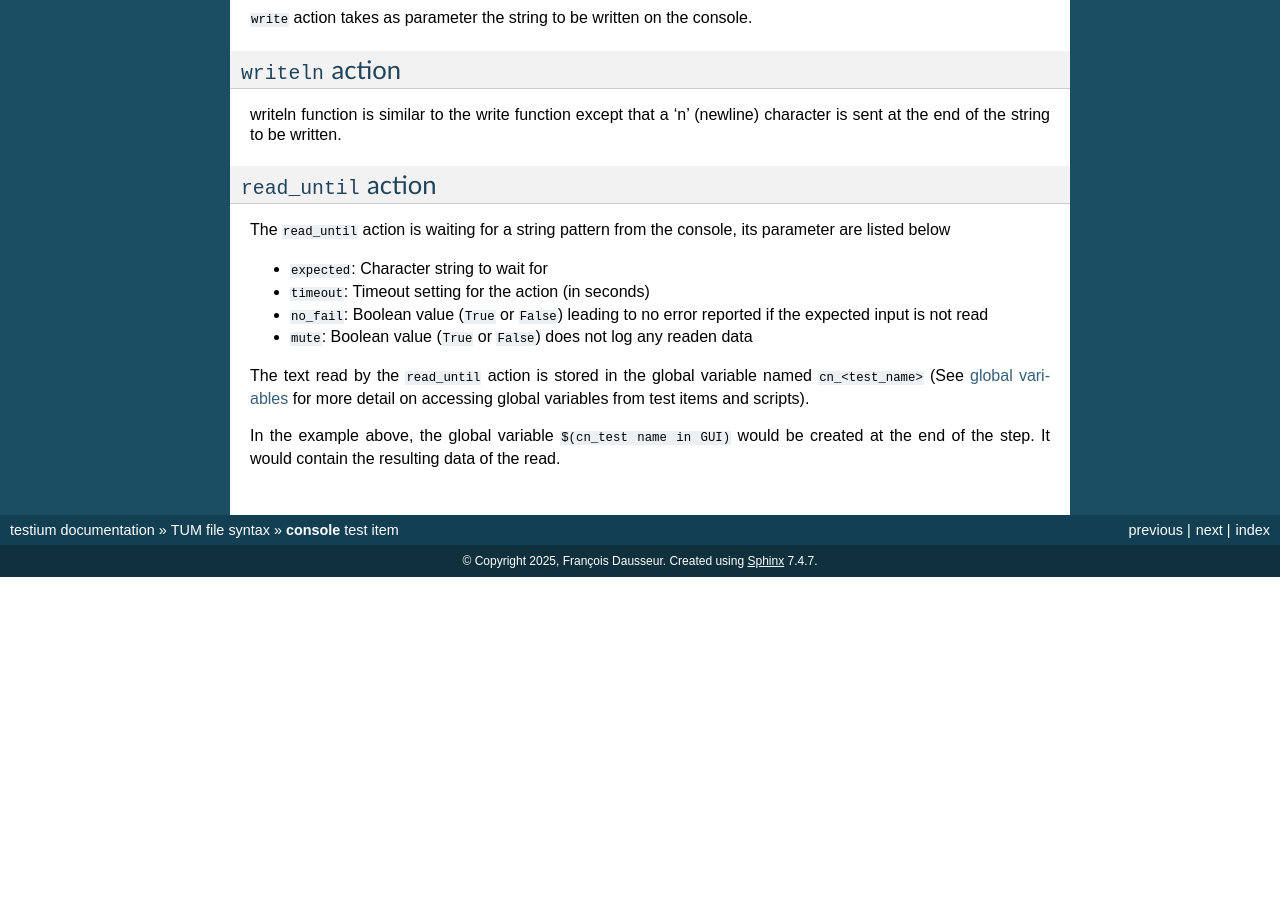
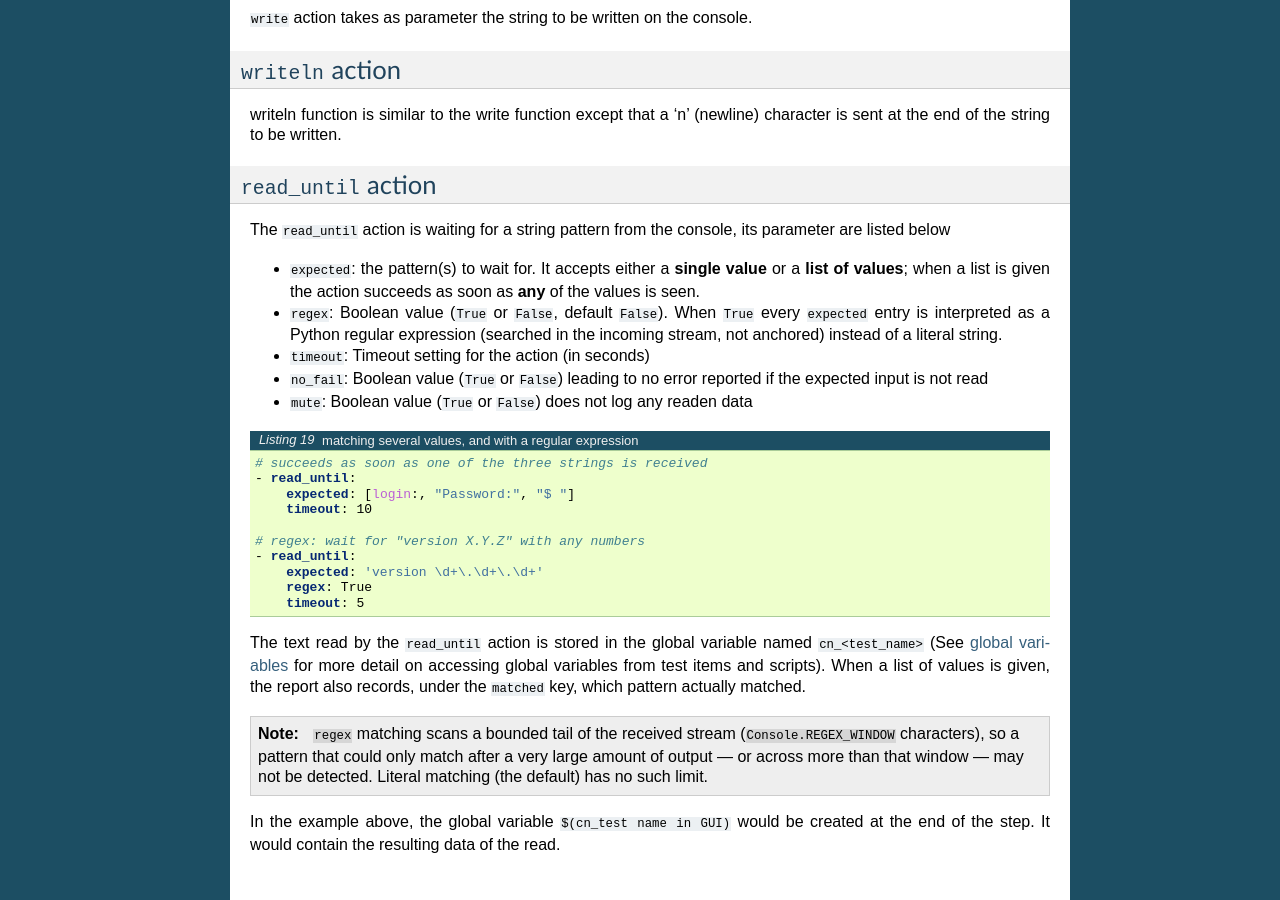
Before and after one commit to testium-HIL/testium, a Sphinx documentation site: the page built from doc/manual/sphinx/source/test_items/console_test_item.rst, in a window 1280 px wide and 900 px high, scrolled down 1667 px. Built offline with Sphinx 7.4.7, drawn with Linux system fonts in a browser that asks for light colours; before the commit the page ends 2244 px from its top, so only the background shows below that.

Commit message:
docs(console): read_until list match + regex
Document that read_until's 'expected' accepts a list (match any) and the
new 'regex' flag, with examples and the bounded-window limitation note.
Regenerated manual PDF.

Co-Authored-By: Claude Opus 4.8 <noreply@anthropic.com>

```diff
--- a/doc/manual/sphinx/source/test_items/console_test_item.rst
+++ b/doc/manual/sphinx/source/test_items/console_test_item.rst
@@ -121,15 +121,44 @@ writeln function is similar to the write function except that a '\n' (newline) c
 The ``read_until`` action is waiting for a string pattern from the console,
 its parameter are listed below
 
-* ``expected``: Character string to wait for
+* ``expected``: the pattern(s) to wait for. It accepts either a **single
+  value** or a **list of values**; when a list is given the action succeeds
+  as soon as **any** of the values is seen.
+* ``regex``: Boolean value (``True`` or ``False``, default ``False``). When
+  ``True`` every ``expected`` entry is interpreted as a Python regular
+  expression (searched in the incoming stream, not anchored) instead of a
+  literal string.
 * ``timeout``: Timeout setting for the action (in seconds)
 * ``no_fail``: Boolean value (``True`` or ``False``) leading to no error reported
   if the expected input is not read
 * ``mute``: Boolean value (``True`` or ``False``) does not log any readen data
 
+.. code-block:: yaml
+    :caption: matching several values, and with a regular expression
+
+    # succeeds as soon as one of the three strings is received
+    - read_until:
+        expected: [login:, "Password:", "$ "]
+        timeout: 10
+
+    # regex: wait for "version X.Y.Z" with any numbers
+    - read_until:
+        expected: 'version \d+\.\d+\.\d+'
+        regex: True
+        timeout: 5
+
 The text read by the ``read_until`` action is stored in the global
 variable named ``cn_<test_name>`` (See :ref:`global variables<sec_global_variables>`
 for more detail on accessing global variables from test items and scripts).
+When a list of values is given, the report also records, under the
+``matched`` key, which pattern actually matched.
+
+.. note::
+
+    ``regex`` matching scans a bounded tail of the received stream
+    (``Console.REGEX_WINDOW`` characters), so a pattern that could only match
+    after a very large amount of output — or across more than that window —
+    may not be detected. Literal matching (the default) has no such limit.
 
 In the example above, the global variable ``$(cn_test name in GUI)``
 would be created at the end of the step. It would contain the resulting
```
Also changed, not shown: 1 other file.
